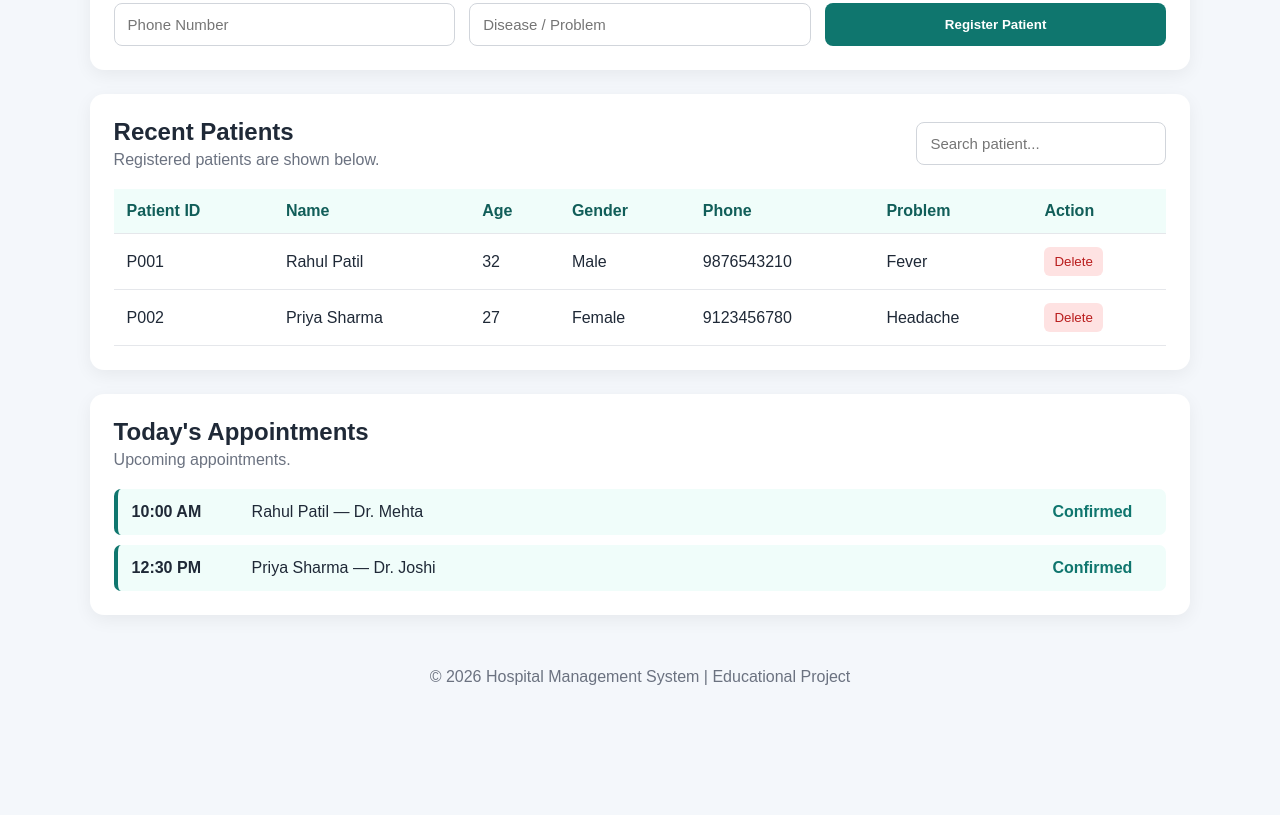
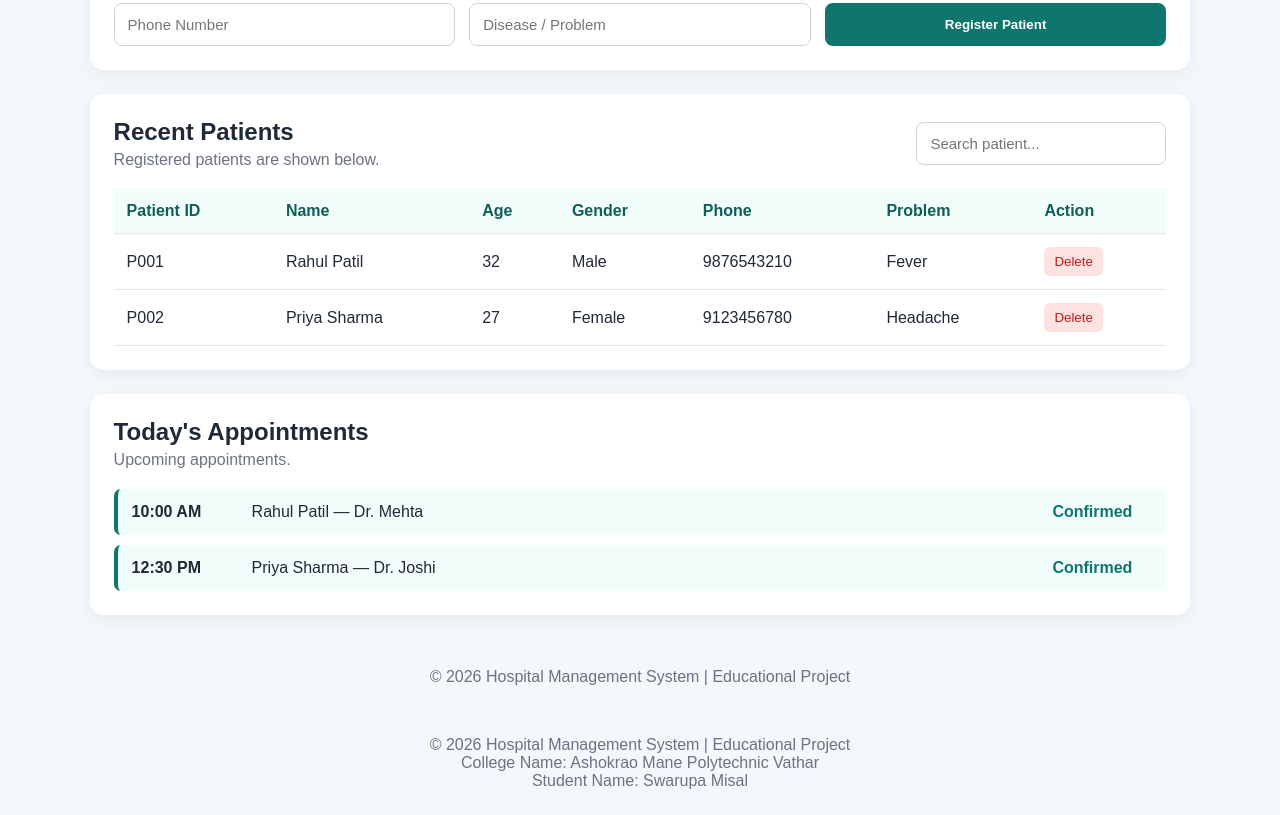
Before and after one commit to misalswarupa07-crypto/Hospital-Management-System, a plain HTML site: page index.html in a window 1280 px wide. Shown: the part 411-1226 px from the top of the page. Before the commit the page ends 1122 px from the top, so only its background shows below. Drawn offline with Linux system fonts and the light colour scheme.

Commit message:
Update index.html

```diff
--- a/index.html
+++ b/index.html
@@ -99,5 +99,9 @@
 
   <footer>© 2026 Hospital Management System | Educational Project</footer>
   <script src="script.js"></script>
-</body>
+<footer>
+    © 2026 Hospital Management System | Educational Project<br>
+    College Name: Ashokrao Mane Polytechnic Vathar<br>
+    Student Name: Swarupa Misal
+</footer>   </body>
 </html>
```
